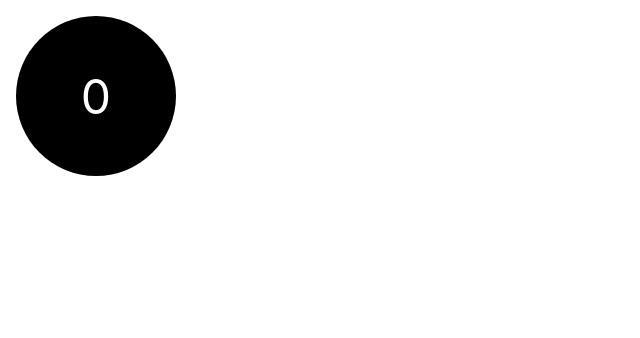
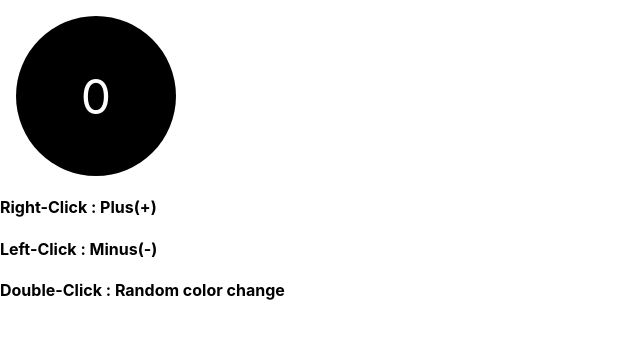
Before and after one commit to devJRL/CodeLab-React-Redux-Basic, a React (Create React App) app in the folder src-02/counter-redux-app/: page / in a window 1280 px wide. Shown: the top 338 px of the page, without its empty margins (0-640 px from the left). Built offline with nearby package versions, Linux system fonts and the light colour scheme; the HTML template or start-up script is replaced by a standard one.

Commit message:
Add Comments for Reducer, AppUsing(Mouse Actions)

```diff
--- a/src-02/counter-redux-app/src/App.js
+++ b/src-02/counter-redux-app/src/App.js
@@ -1,11 +1,16 @@
 // ! rcc
 import React, { Component } from "react";
-import Counter from "./components/Counter";
+// [Container] : Component(state, props/react) ~ Store(redux) 연결을 가능하게하는 dipatch가 내장된 컨테이너
+import CounterContainer from "./containers/CounterContainer";
+
 class App extends Component {
   render() {
     return (
       <div>
-        <Counter />
+        <CounterContainer />
+        <h4> Right-Click : Plus(+) </h4>
+        <h4> Left-Click : Minus(-) </h4>
+        <h4> Double-Click : Random color change </h4>
       </div>
     );
   }
--- a/src-02/counter-redux-app/src/index.js
+++ b/src-02/counter-redux-app/src/index.js
@@ -3,16 +3,19 @@ import ReactDOM from "react-dom";
 import "./index.css";
 import App from "./App";
 
-// [Store]
+// [Store] : Redux에서 관리하는 중앙 state 저장소
 // ? Install : yarn add redux --save
 import { createStore } from "redux";
+// [Reducer] : store에 보관된 state를 관리(수정)하는 함수
 import reducers from "./reducers";
 // [Provider] : React에서 Redux를 사용하기 위한 react-redux 내장 컴포넌트
 // ? Install : yarn add react-redux --save
 import { Provider } from "react-redux";
 
+// Store with Reducer
 const store = createStore(reducers);
 
+// Provider(react-redux) for Store(redux)
 ReactDOM.render(
   <Provider store={store}>
     <App />
```
